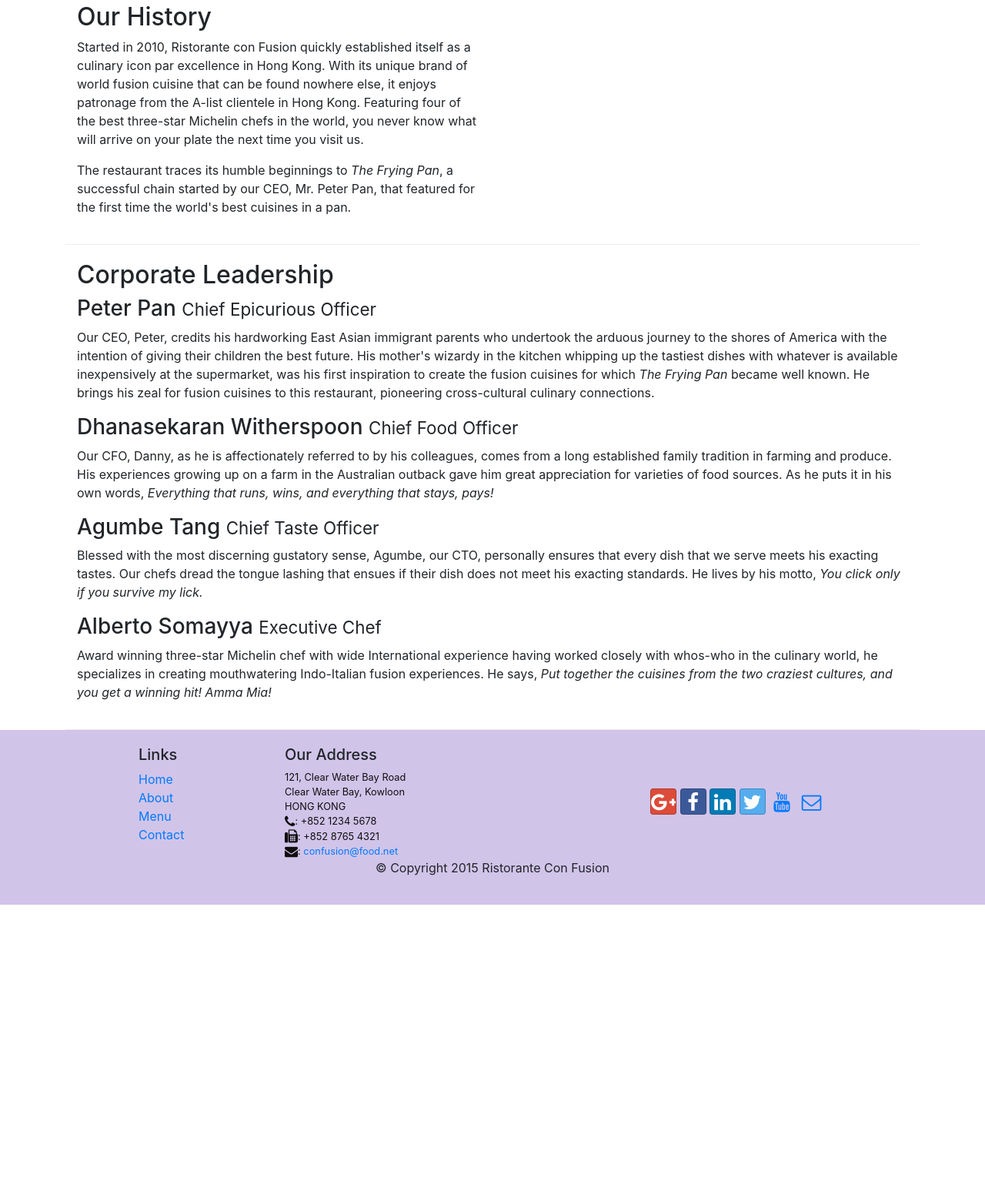
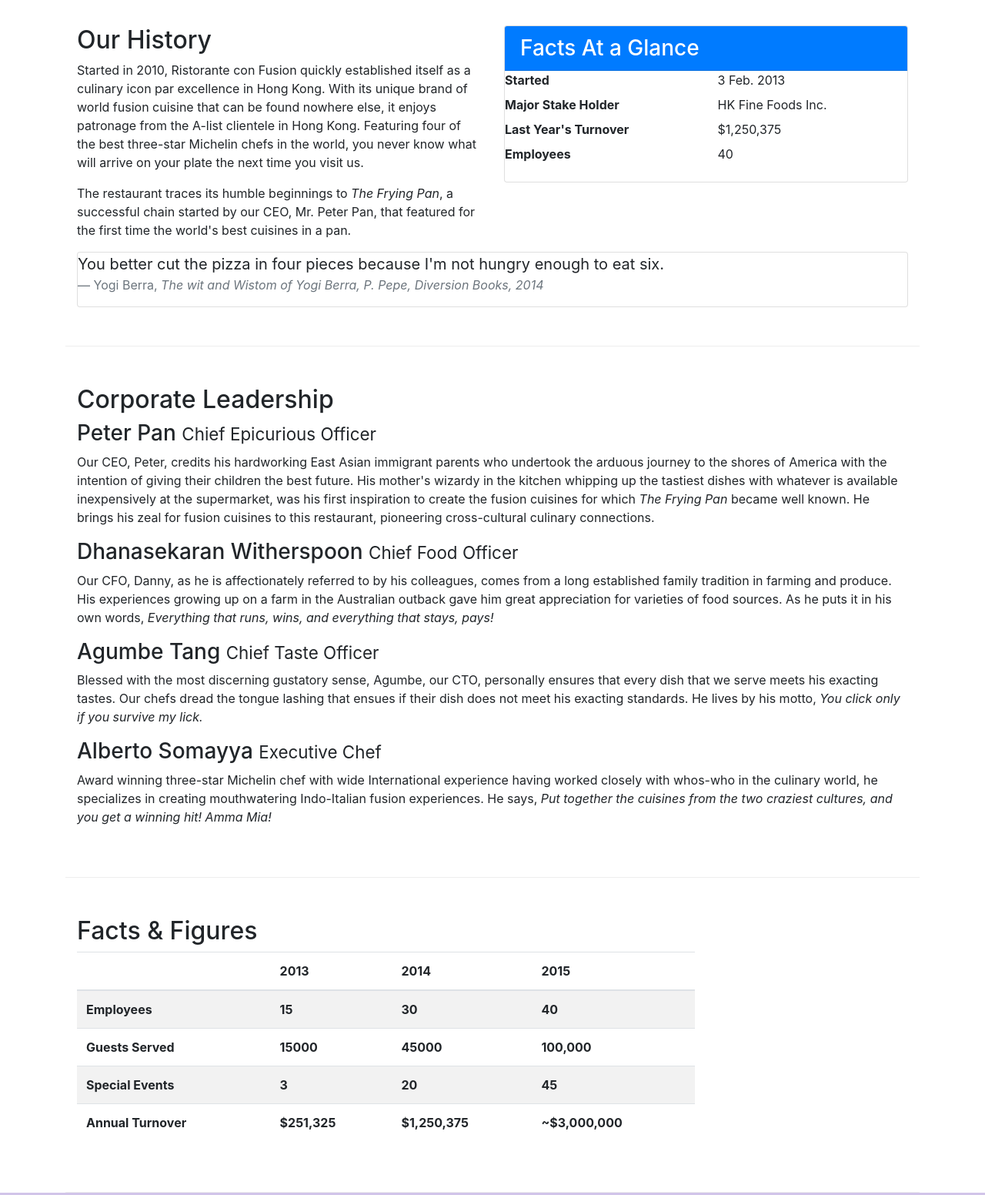
Before and after one commit to HongquanYu/Bootstrap, a website: page aboutus.html in a window 1280 px wide. Shown: the part 458-2010 px from the top of the page at 77% size. Before the commit the page ends 1633 px from the top, so only its background shows below. Drawn offline with nearby package versions, Linux system fonts and the light colour scheme.

Commit message:
Added table and card from bootstrap

```diff
--- a/aboutus.html
+++ b/aboutus.html
@@ -61,7 +61,7 @@
 			</div>
 		</div>
 
-		<div class="row row-history col">
+		<div class="row row-content col">
 			<div class="col-sm-6">
 				<h2>Our History</h2>
 				<p>Started in 2010, Ristorante con Fusion quickly established
@@ -77,11 +77,39 @@
 					featured for the first time the world's best cuisines in a pan.
 				</p>
 			</div>
-			<div class="col-sm-6"></div>
+			<div class="col-sm">
+				<div class="card">
+					<h3 class="card-header bg-primary text-white"> Facts At a Glance </h3>
+					<div class="card-block">
+						<dl class="row">
+							<dt class="col-6">Started</dt>
+							<dd class="col-6">3 Feb. 2013</dd>
+							<dt class="col-6">Major Stake Holder</dt>
+							<dd class="col-6">HK Fine Foods Inc.</dd>
+							<dt class="col-6">Last Year's Turnover</dt>
+							<dd class="col-6">$1,250,375</dd>
+							<dt class="col-6">Employees</dt>
+							<dd class="col-6">40</dd>
+						</dl>
+					</div>
+				</div>
+			</div>
+			<div class="col-12">
+				<div class="card card-block bg-faded">
+					<blockquote class="blockquote">
+						<p class="mb-0"> You better cut the pizza in four pieces
+							because I'm not hungry enough to eat six.
+						</p>
+						<footer class="blockquote-footer">Yogi Berra,
+							<cite title="Source Title">The wit and Wistom of Yogi Berra, P. Pepe, Diversion Books, 2014</cite>
+						</footer>
+					</blockquote>
+				</div>
+			</div>
 		</div>
 
 
-		<div class="row row-leadership">
+		<div class="row row-content">
 			<div class="col">
                 <h2>Corporate Leadership</h2>
 				<h3>
@@ -130,6 +158,51 @@
 						two craziest cultures, and you get a winning hit! Amma Mia!</em>
 				</p>
 			</div>
+		</div>
+		<div class="row row-content">
+			<div class="col-12 col-sm-9">
+				<h2>Facts &amp; Figures</h2>
+				<div class="table-responsive">
+					<table class="table table-striped">
+						<thead class="thead-inverse">
+							<tr>
+								<th>&nbsp;</th>
+								<th>2013</th>
+								<th>2014</th>
+								<th>2015</th>
+							</tr>
+						</thead>
+						<tbody>
+							<tr>
+								<th>Employees</th>
+								<th>15</th>
+								<th>30</th>
+								<th>40</th>
+							</tr>
+							<tr>
+								<th>Guests Served</th>
+								<th>15000</th>
+								<th>45000</th>
+								<th>100,000</th>
+							</tr>
+							<tr>
+								<th>Special Events</th>
+								<th>3</th>
+								<th>20</th>
+								<th>45</th>
+							</tr>
+							<tr>
+								<th>Annual Turnover</th>
+								<th>$251,325</th>
+								<th>$1,250,375</th>
+								<th>~$3,000,000</th>
+							</tr>
+						</tbody>
+					</table>
+				</div>
+
+			</div>
+			<div class="col-12 col-sm-3"></div>
 		</div>
 
 	</div>
```
